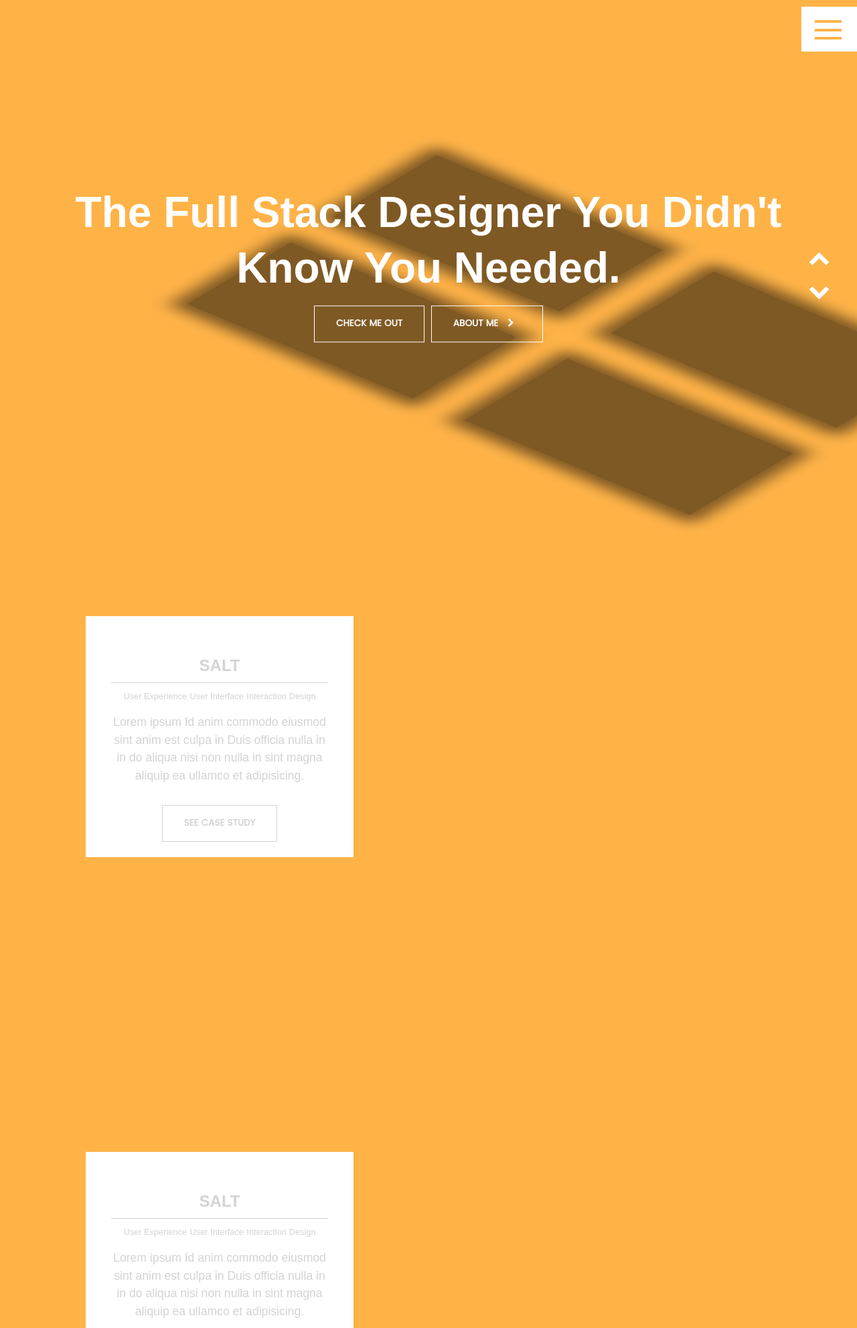
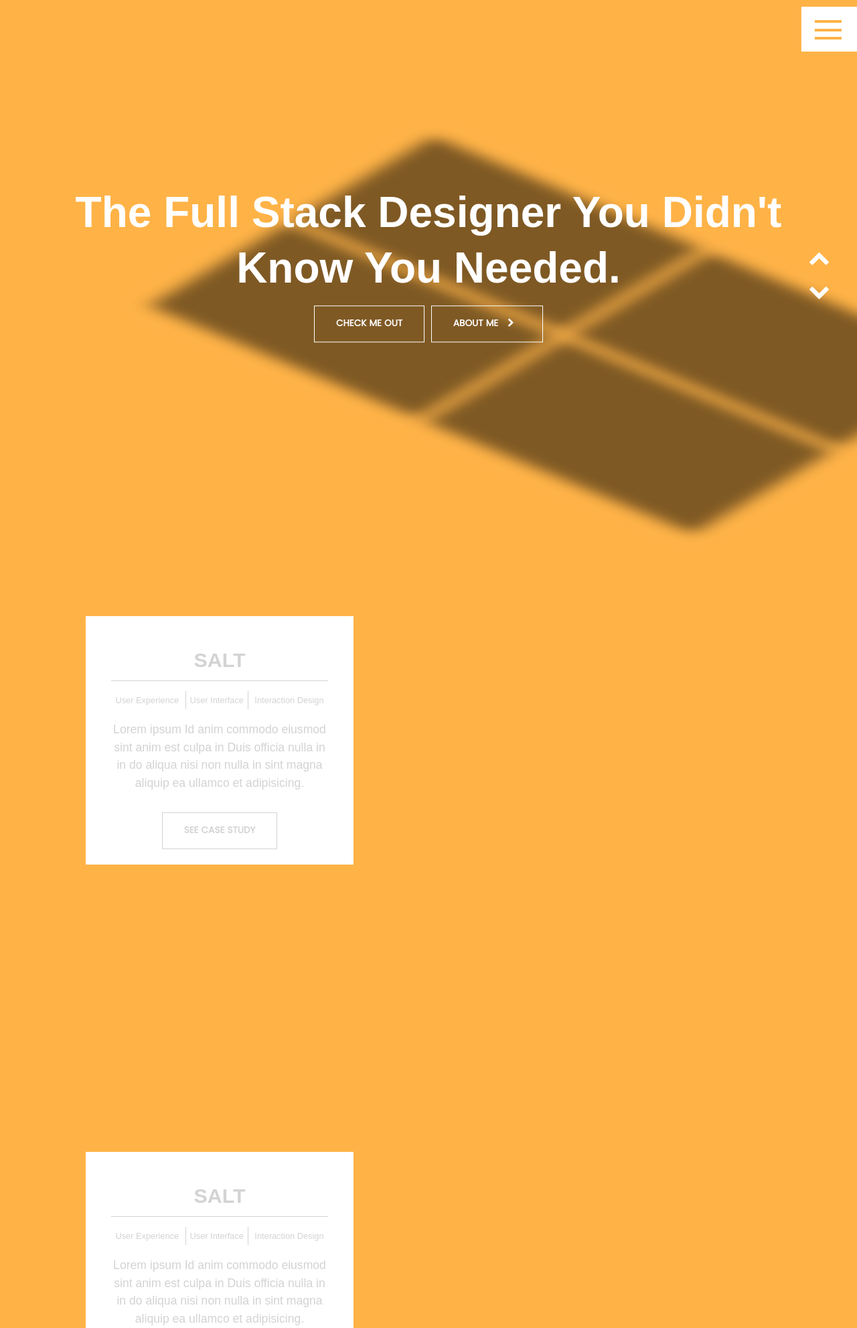
Before and after one commit to lmosele/newport, a PHP site: page / in a window 1280 px wide. Shown: the top 1983 px of the page at 67% size. Run offline with PHP 8.4, Linux system fonts and the light colour scheme.

Commit message:
cleaning up floaters

```diff
--- a/src/sass/_base.scss
+++ b/src/sass/_base.scss
@@ -7,6 +7,7 @@
 $color1: rgb(233,79,55); //Second Slide Color red
 $color2: rgb(77,118,225); //Second Section Color blue
 $color3: rgb(80,80,80); //Third Section Color black
+$color4: rgb(40,200,150); //fourth Section Color
 body{
   overflow-x: hidden;
   // background: #ffb347; /* fallback for old browsers */
@@ -123,21 +153,33 @@
   margin: 0 auto;
   transition: all .5s ease;
   h3 {
-    margin-top: 40px;
+    font-size: 1.9em;
+    line-height: 1em;
+    margin-top: 30px;
     text-transform: uppercase;
     color: #d3d3d3;
-    padding-bottom: 10px;
+    padding-bottom: .5em;
     border-bottom: 1px solid #d3d3d3;
-    margin-bottom: 10px;
+    margin-bottom: .5em;
   }
   ul {
     list-style: none;
     margin: 0;
+    text-align: center;
   }
-  li {
+  li:not(:nth-child(2)) {
+    padding: 5px;
     display: inline-block;
     font-size: .8em;
     color: #d3d3d3;
+  }
+  li:nth-child(2) {
+    padding: 6px;
+    display: inline-block;
+    font-size: .8em;
+    color: #d3d3d3;
+    border-right: 1px solid #d3d3d3;
+    border-left: 1px solid #d3d3d3;
   }
   p {
     weight: 400;
--- a/src/sass/_ui.scss
+++ b/src/sass/_ui.scss
@@ -58,7 +58,6 @@
   a.btn.outro
    {
     width: 100%;
-    color: #333;
   }
 }
 
@@ -127,6 +126,13 @@
 body.fp-viewing-2 #nav-icon span {
   background: $color2;
 }
+body.fp-viewing-3 #nav-icon span {
+  background: $color3;
+}
+body.fp-viewing-4 #nav-icon span {
+  background: $color4;
+}
+
 
 #nav-icon span:nth-child(1) {
   top: 0px;
@@ -189,6 +195,7 @@
   background-size: 0, cover;
   transform-style: preserve-3d;
 }
+
 /*Left and Bottom Sides*/
 .grid li:before, .grid li:after {
   content: '';
@@ -216,12 +223,14 @@
 }
 .s {
   position: absolute;
-  /*30px smaller from each side*/
   top: 30px; left: 30px; right: 30px; bottom: 30px;
   background: rgba(0, 0, 0, 0.5);
-  box-shadow: 0 0 30px 20px rgba(0, 0, 0, 0.5);
-  /*Pushing down the shadow to give an elevated feel*/
+  box-shadow: 0 0 0px 0px rgba(0, 0, 0, 0.5);
   transform: translate3d(0,0,-20px);
+}
+.show .s {
+   box-shadow: 0 0 30px 40px rgba(0, 0, 0, 0.5);
+   transition: all 4s ease;
 }
   .mock1 {
     transition: background 1s ease;
```
Also changed, not shown: other parts of src/sass/_base.scss (+29 -5 lines), index.html (+9 -19 lines), dist/css/main.min.css, 1 other file.
